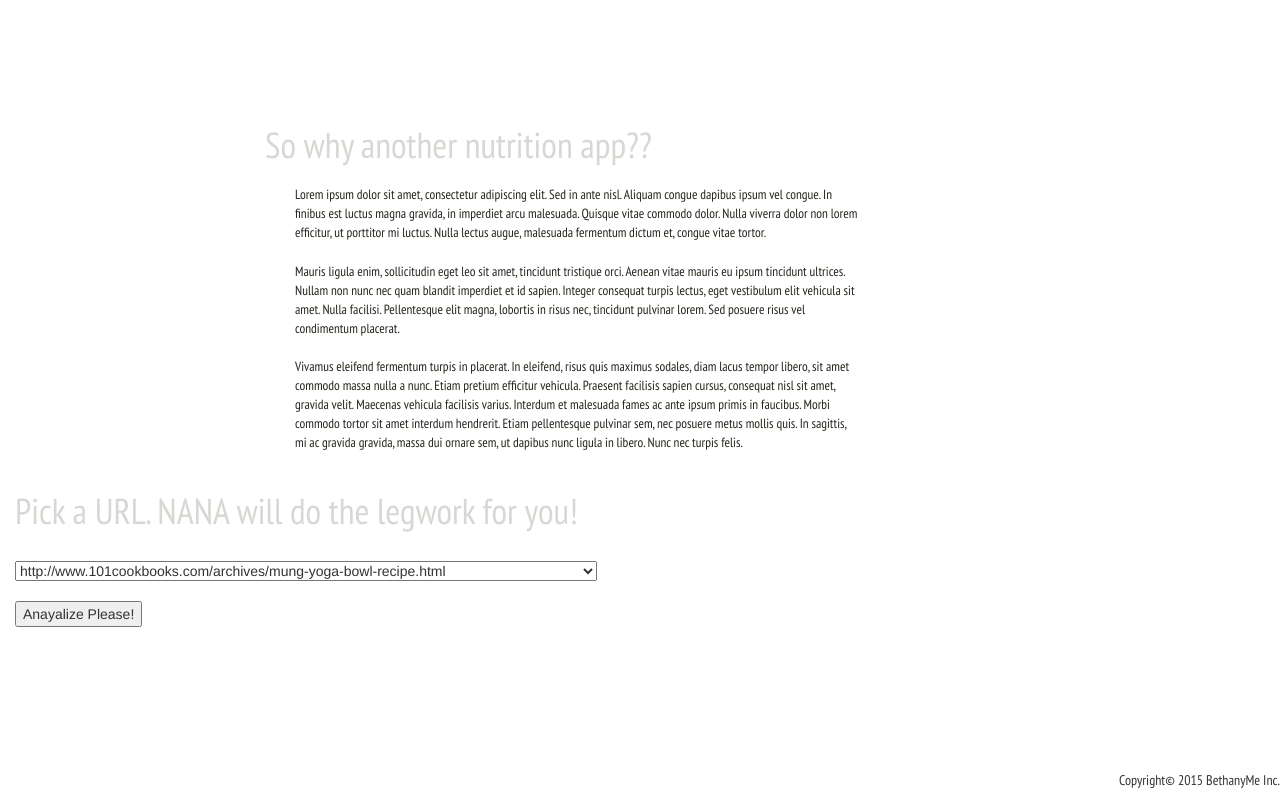
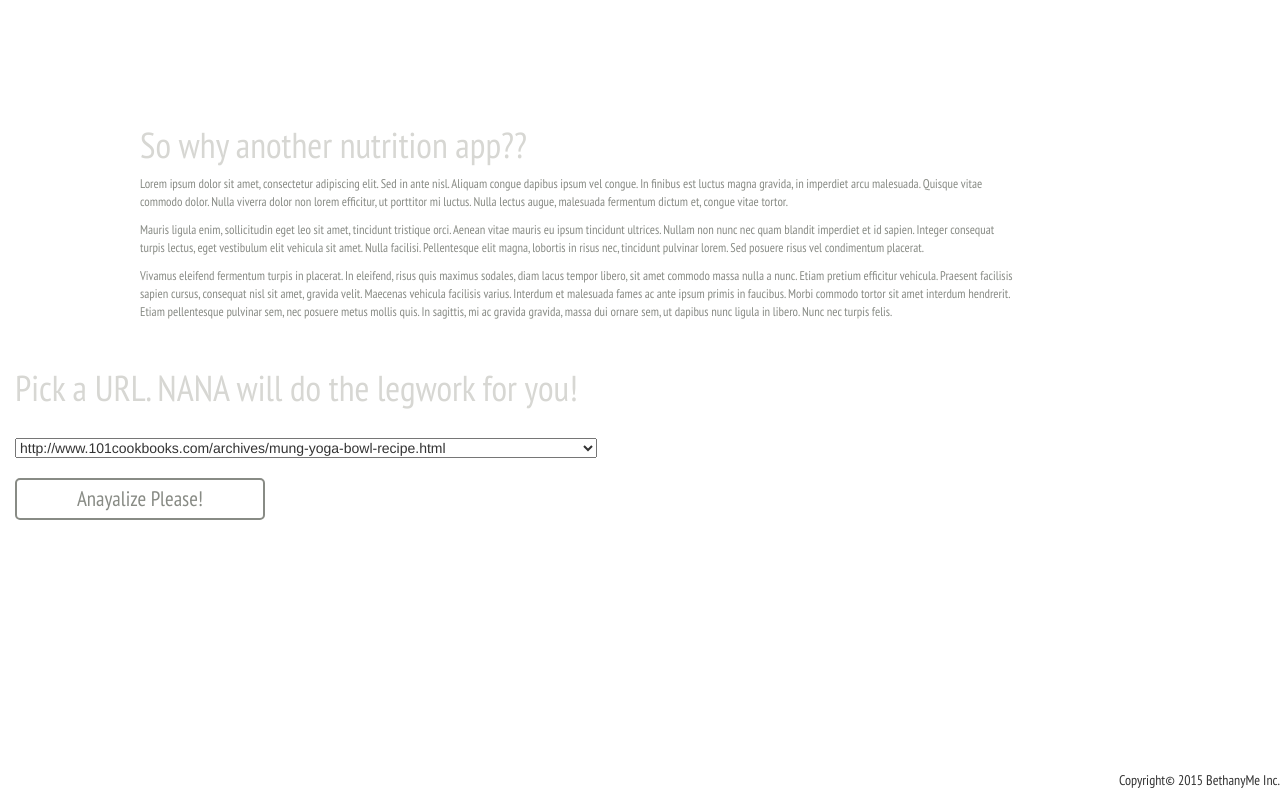
Before and after one commit to BethanyG/NANA, a Flask app: page / in a window 1280 px wide. Run offline with Flask 2, Linux system fonts and the light colour scheme; parts of the project's set-up code (start-up, migrations or seed data) failed here and were passed over; some libraries are stand-ins or nearby versions.

Commit message:
Added Bootstrap theme and other styling.

```diff
--- a/static/style.css
+++ b/static/style.css
@@ -1,4 +1,4 @@
-##.bg-image {
+###.bg-image {
   background: url(images/shutterstock_295589810.jpg) no-repeat center;
   -webkit-background-size: cover;
   -moz-background-size: cover;
@@ -8,20 +8,38 @@
   #filter: alpha(opacity=40); /* For IE8 and earlier */
 }
 
+.navbar {
+	font-family: 'PT Sans Narrow', sans-serif;
+	font-size: 150%;
+	font-color: #D7D7D3;
+}
+
+.navbar-brand{
+	font-family: 'PT Sans Narrow', sans-serif;
+	font-size: 175%;
+	color: #888B85;
+	opacity: 1.25;
+}
+
+.navbar-right{
+	postiion: fixed;
+	right: 0;
+}
+
 .opening-text {
-	width: 50%;
+	font-family: 'PT Sans Narrow', sans-serif;
+	width: 70%;
 	position: relative;
-/*	margin:90px 25px auto;
-*/
 	margin-top: 10%;
-	left: 20%;
-
-	font-size: 95%;
-	color: #23271C;
-	#opacity: 1.5;
-  #D7D7D3
+	margin-left: 10%;
+	font-size: 90%;
+	color: #888B85;
+	opacity: 1.5;
+  	#D7D7D3
 	#AFC18A
 	#C2D699
+	##23271C
+	#393D33 .recipe-url-selection
 }
 
 h1 {
@@ -29,15 +47,42 @@ h1 {
 	position: relative;
 	top: 30%;
 	color: #D7D7D3;
-  opacity: 1.5;
+  	opacity: 1.5;
 	/*margin:50px 30px auto;*/
 }
 
-p {
+h3{
 	font-family: 'PT Sans Narrow', sans-serif;
-	font-size: 120%
-	color: #CCFFCC;
-	margin:20px 30px auto;
+	position: relative;
+	color: #888B85;
+	opacity: 1.25;
+}
+
+.recipe-url{
+	font-family: 'PT Sans Narrow', sans-serif;
+	position: relative;
+	width: 80%;
+	color: #888B85;
+	opacity: 1.25;
+
+}
+
+.app-button input[type="submit"]{
+    background: #FFFFFF;
+    padding: 4px 8px 4px 8px;
+    border-radius: 5px;
+    color: #888B85;
+    font-family: 'PT Sans Narrow', sans-serif;
+    /*box-shadow: inset 0px 2px 2px 0px rgba(255, 255, 255, 0.17);*/
+    border: 2px solid #888B85;
+    font-size: 150%;
+    width: 20%;
+}
+
+.nutritionLabel{
+	font-family: 'PT Sans Narrow', sans-serif;
+	font-size : 100%;
+}
 
 }
 .app-analysis{
```
